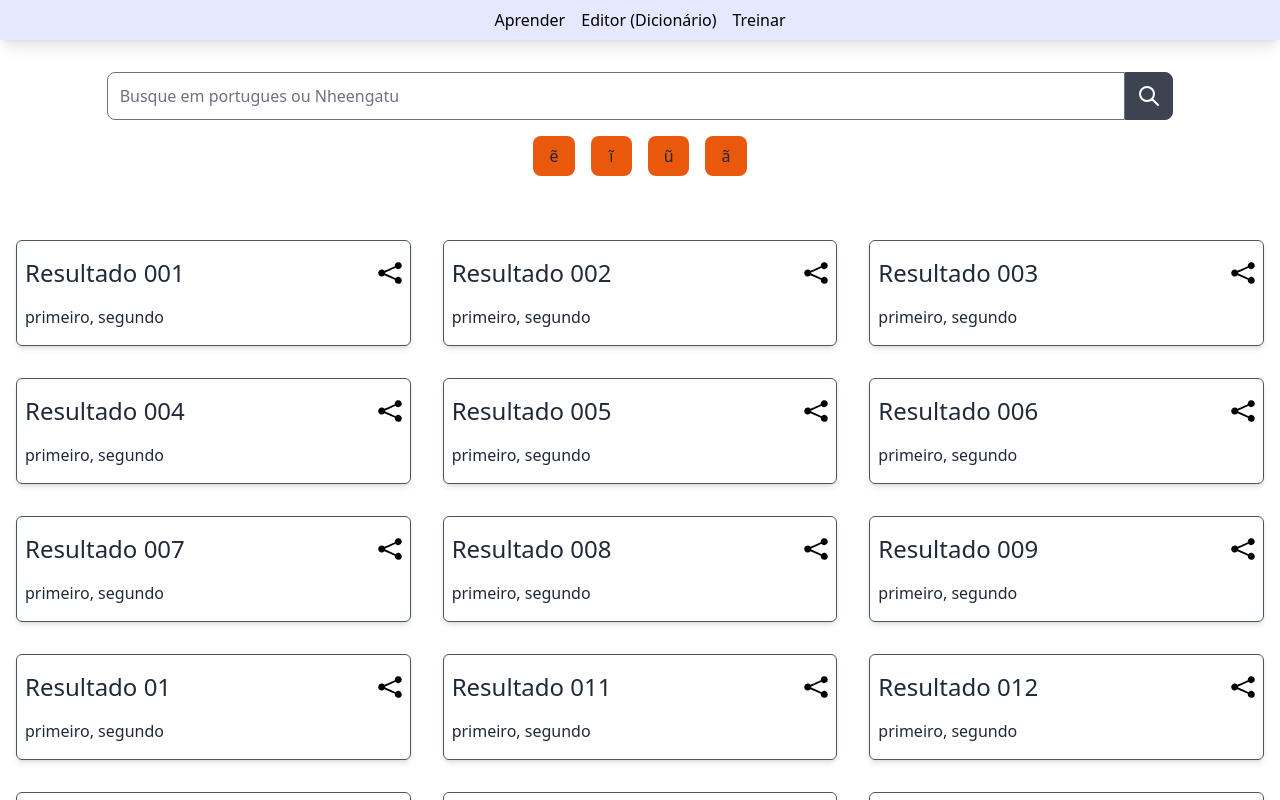
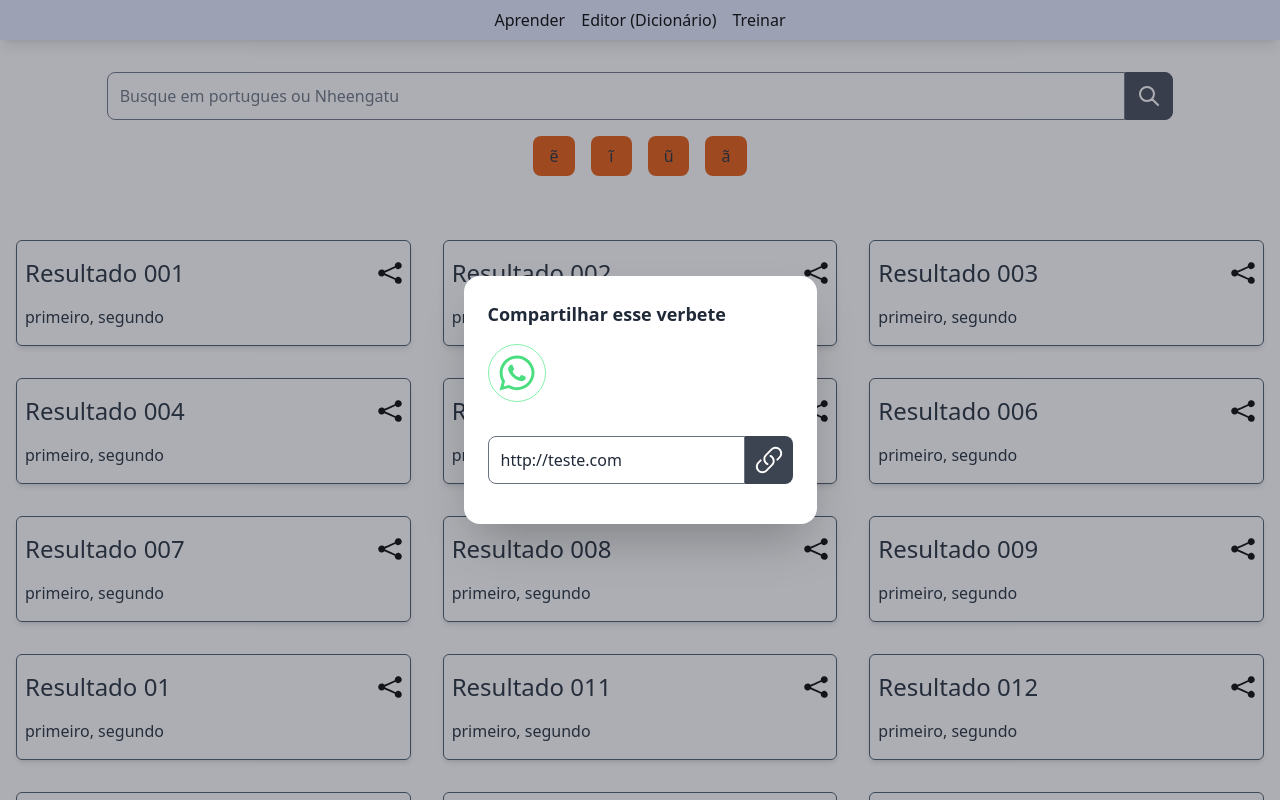
Before and after one commit to marcelleza8/Lingua-boa, a Vue app: page / in a window 1280 px wide. Both pictures are taken after a click on the element 389 px from the left and 273 px from the top of the page. Shown: the top 800 px of the page. Built offline with nearby package versions, Linux system fonts and the light colour scheme; what prettier-plugin-tailwindcss would draw is missing.

Commit message:
Incluido compartilhamento

```diff
--- a/src/components/ResultCard.vue
+++ b/src/components/ResultCard.vue
@@ -1,21 +1,30 @@
 <script lang="ts">
 // @ts-nocheck
-import { defineComponent } from "vue";
+import { defineComponent, ref } from "vue";
 import MeanigList from "./MeanigList.vue";
 import Example from "./Example.vue";
 import Synonym from "./Synonym.vue";
 import Antonym from "./Antonym.vue";
 import ShareIcon from "./Icons/ShareIcon.vue";
+import WhatsappIcon from "./Icons/WhatsappIcon.vue";
+import InputGroup from "./DaisyUI/InputGroup.vue";
+
+import { generateRandomID } from "../utils";
+import { LinkIcon } from "@heroicons/vue/24/solid";
 
 export default defineComponent({
   name: "ResultCard",
   setup() {
+    const modalCompartilhar = ref(false);
+    const id = ref(generateRandomID());
     const compartilhar = () => {
-      alert("Em breve");
+      modalCompartilhar.value = !modalCompartilhar.value;
     };
 
     return {
       compartilhar,
+      modalCompartilhar,
+      id,
     };
   },
   props: {
@@ -29,6 +38,9 @@ export default defineComponent({
     Example,
     Synonym,
     Antonym,
+    InputGroup,
+    LinkIcon,
+    WhatsappIcon,
   },
 });
 </script>
@@ -42,6 +54,32 @@ export default defineComponent({
       <div class="flex items-center">
         <div>
           <ShareIcon @click="compartilhar" class="w-6" />
+          <input
+            type="checkbox"
+            :checked="modalCompartilhar"
+            @click="compartilhar"
+            :id="id"
+            class="modal-toggle"
+          />
+          <label :for="id" class="modal cursor-pointer">
+            <label class="modal-box relative" for="">
+              <h3 class="text-lg font-bold">Compartilhar esse verbete</h3>
+              <p class="space-y-7 py-4">
+                <div>
+                  <a target="_blank" href="https://wa.me?text=Veja só o que esse verbete significa em *Nheengatu*: http://teste.com" class=" inline-block border border-green-300 p-2 rounded-full cursor-pointer">
+                    <WhatsappIcon class="h-10 w-10 " />
+                  </a>
+                </div>
+                <InputGroup :readonly="true" value="http://teste.com">
+                  <template #icon>
+                    <div class="h-full w-full p-2">
+                      <LinkIcon />
+                    </div>
+                  </template>
+                </InputGroup>
+              </p>
+            </label>
+          </label>
         </div>
       </div>
     </div>
@@ -56,3 +94,9 @@ export default defineComponent({
     <!-- <Antonym mean="{response}" /> -->
   </div>
 </template>
+
+<style>
+.modal-box{
+  @apply w-auto;
+}
+</style>
```
